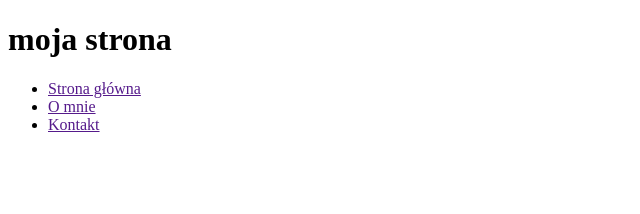
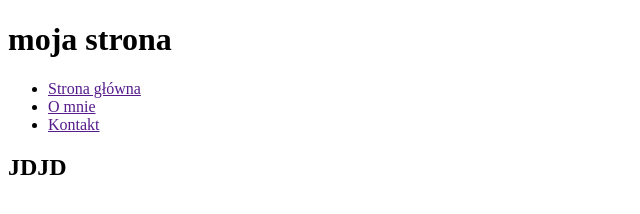
Before and after one commit to AdamGlaz/tb610, a plain HTML site: page index.html in a window 1280 px wide. Shown: the whole page, without its empty margins (0-640 px from the left). Drawn offline with Linux system fonts and the light colour scheme.

Commit message:
Update index.html

```diff
--- a/index.html
+++ b/index.html
@@ -15,6 +15,7 @@
             <li><a href="">O mnie</a></li>
             <li><a href="">Kontakt</a></li>
         </ul>
+        <h1>JDJD</h1>
     </nav>
 
 
```
